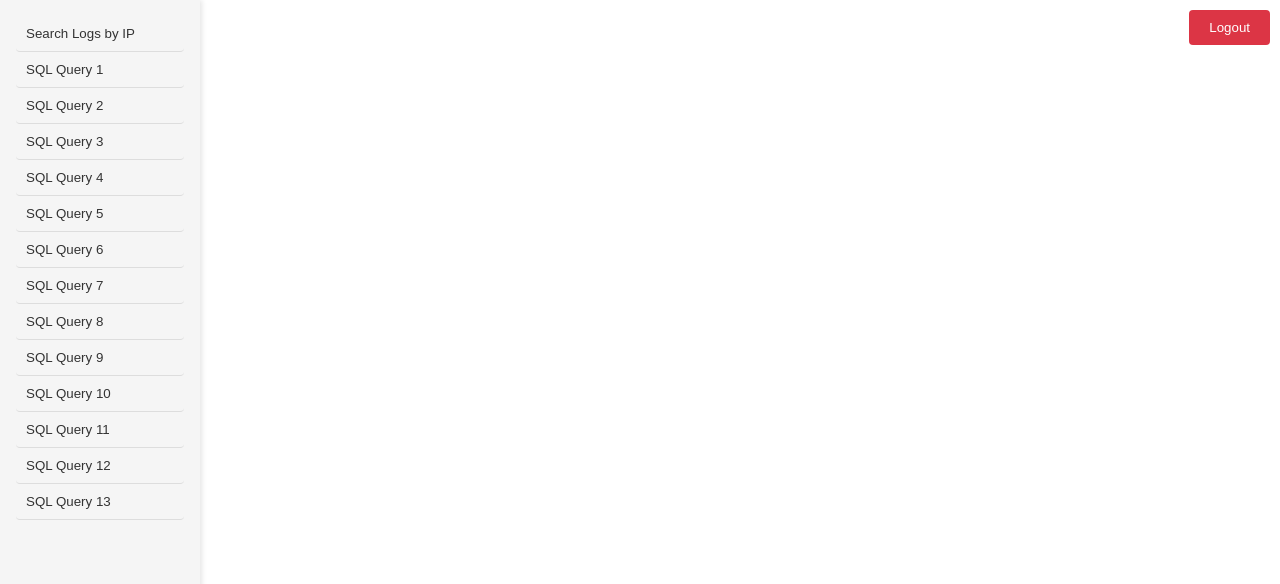
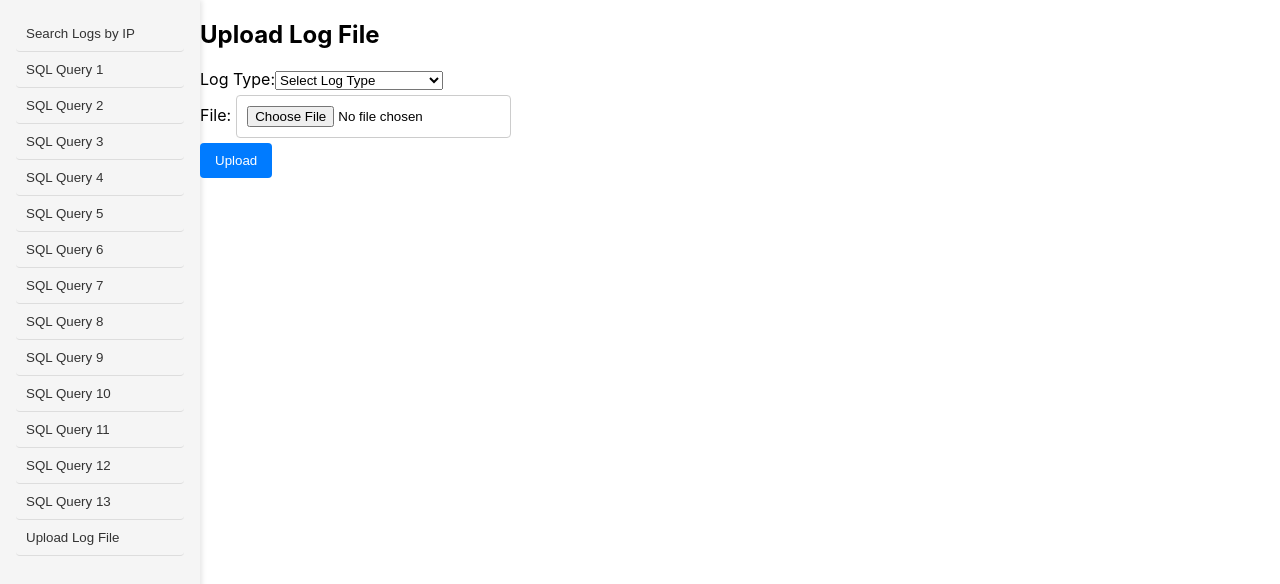
Before and after one commit to panosvlo/logdb, a React (Create React App) app in the folder logdb-dashboard/: page /upload in a window 1280 px wide. Shown: the top 584 px of the page. Built offline with nearby package versions, Linux system fonts and the light colour scheme; sample sign-in values are in the browser's storage.

Commit message:
Working /upload page

```diff
--- a/logdb-dashboard/src/App.js
+++ b/logdb-dashboard/src/App.js
@@ -8,6 +8,7 @@ import ApiForm from './ApiForm';
 import apis from './apiConfig'; // Import your API configuration
 import Login from './Login';
 import Register from './Register';
+import UploadLog from './UploadLog';
 
 function App() {
   const [selectedApi, setSelectedApi] = useState(null);
@@ -85,9 +86,10 @@ function App() {
 
   return (
       <Router>
-      {isAuthenticated() ? (
         <div className="app-container">
           <Sidebar apis={apis} selectedApi={selectedApi} onSelectApi={handleSelectApi} />
+          <Routes> {/* Wrap your routes in a Routes component */}
+            <Route path="/" element={
               <div className="content-container">
                 {selectedApi && (
                   <ApiForm
@@ -99,15 +101,13 @@ function App() {
                 )}
                 <MainContent data={data} />
               </div>
-          <button onClick={logout} className="logout-button">Logout</button> {/* Add this line */}
-        </div>
-      ) : (
-        <Routes>
+            } />
+            <Route path="/upload" element={<UploadLog />} /> {/* Add this line */}
             <Route path="/login" element={<Login setToken={setToken} />} />
             <Route path="/register" element={<Register />} />
             <Route path="*" element={<Navigate replace to="/login" />} />
           </Routes>
-      )}
+        </div>
       </Router>
     );
   }
--- /dev/null
+++ b/logdb-dashboard/src/UploadLog.js
@@ -0,0 +1,60 @@
+import React, { useState } from 'react';
+import axios from 'axios';
+import { useNavigate } from 'react-router-dom';
+
+function UploadLog() {
+  const [selectedFile, setSelectedFile] = useState(null);
+  const [logTypeId, setLogTypeId] = useState('');
+  const [uploadMessage, setUploadMessage] = useState('');
+  const navigate = useNavigate();
+
+  const handleFileSelect = (event) => {
+    setSelectedFile(event.target.files[0]);
+  };
+
+  const handleUpload = async (event) => {
+    event.preventDefault();
+    const formData = new FormData();
+    formData.append('file', selectedFile);
+    formData.append('logTypeId', logTypeId);
+
+    try {
+      const response = await axios.post('http://localhost:8080/api/logs/upload', formData, {
+        headers: {
+          'Content-Type': 'multipart/form-data',
+        },
+      });
+      setUploadMessage(response.data);
+      // Optionally navigate to another route after successful upload
+      // navigate('/some-route');
+    } catch (error) {
+      console.error('Upload failed:', error);
+      setUploadMessage('Failed to upload and parse file.');
+    }
+  };
+
+  return (
+    <div className="upload-form">
+      <h2>Upload Log File</h2>
+      {uploadMessage && <p className="message">{uploadMessage}</p>}
+      <form onSubmit={handleUpload}>
+        <div>
+          <label>Log Type:</label>
+          <select value={logTypeId} onChange={(e) => setLogTypeId(e.target.value)} required>
+            <option value="">Select Log Type</option>
+            <option value="1">access_log</option>
+            <option value="3">HDFS_FS_Namesystem</option>
+            <option value="2">HDFS_DataXceiver</option>
+          </select>
+        </div>
+        <div>
+          <label>File:</label>
+          <input type="file" onChange={handleFileSelect} required />
+        </div>
+        <button type="submit">Upload</button>
+      </form>
+    </div>
+  );
+}
+
+export default UploadLog;
--- a/logdb-dashboard/src/apiConfig.js
+++ b/logdb-dashboard/src/apiConfig.js
@@ -114,6 +114,32 @@ const apis = [
           { name: 'minMethods', type: 'number', placeholder: 'Minimum Methods', value: 4 }
         ]
       },
+      {
+          name: 'Upload Log File',
+          endpoint: '/api/logs/upload',
+          params: [
+            {
+              name: 'logTypeId',
+              type: 'select',
+              options: [
+                { label: 'Select Log Type', value: '' },
+                { label: 'access_log', value: '1' },
+                { label: 'HDFS_FS_Namesystem', value: '3' },
+                { label: 'HDFS_DataXceiver', value: '2' }
+              ],
+              placeholder: 'Log Type',
+              value: ''
+            },
+            {
+              name: 'file',
+              type: 'file',
+              placeholder: 'Select file',
+              value: null
+            }
+          ],
+          method: 'POST',
+          description: 'Upload a log file for a specified log type.'
+        },
 ];
 
 export default apis;
```
Lines whose indentation alone changed are shown as unchanged.
